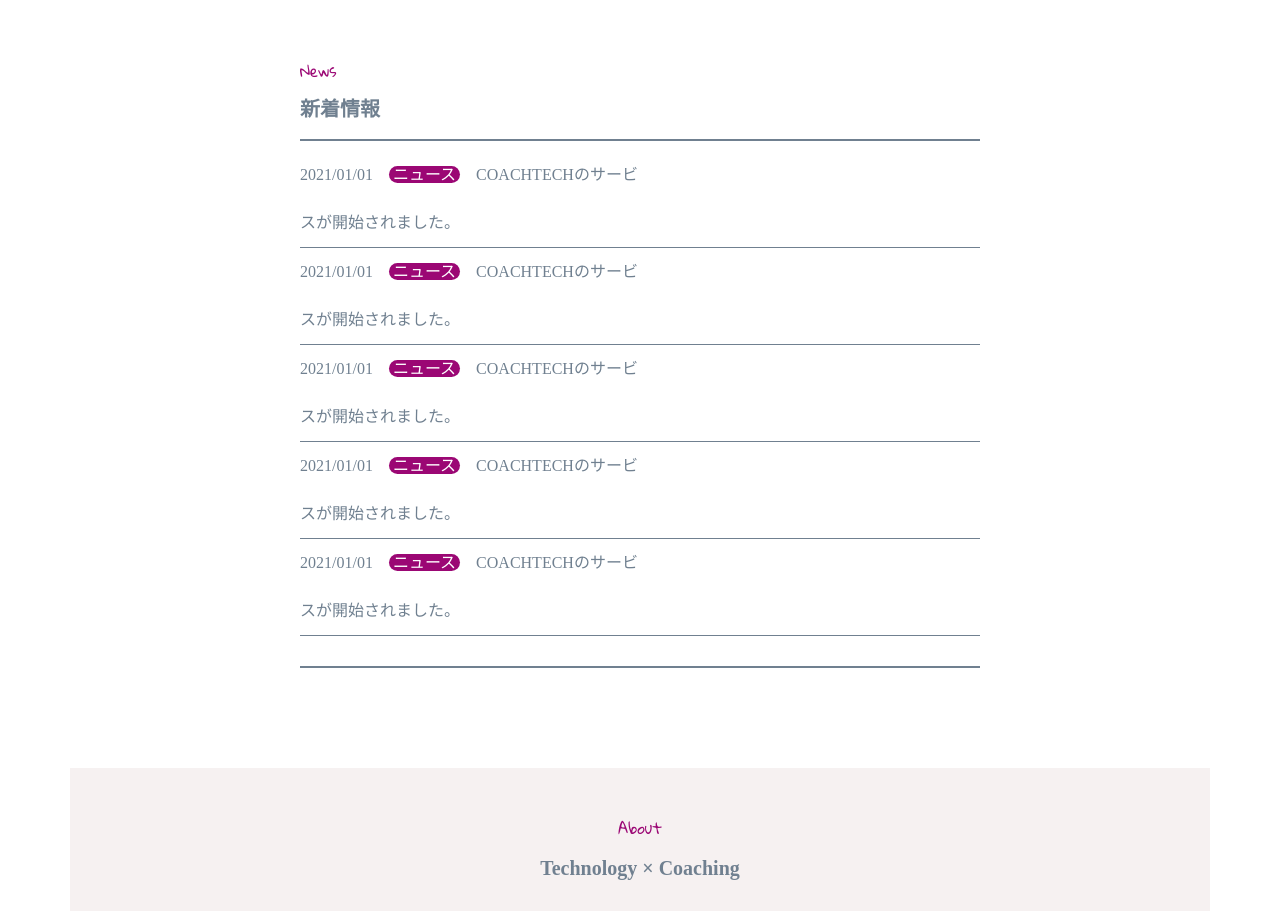
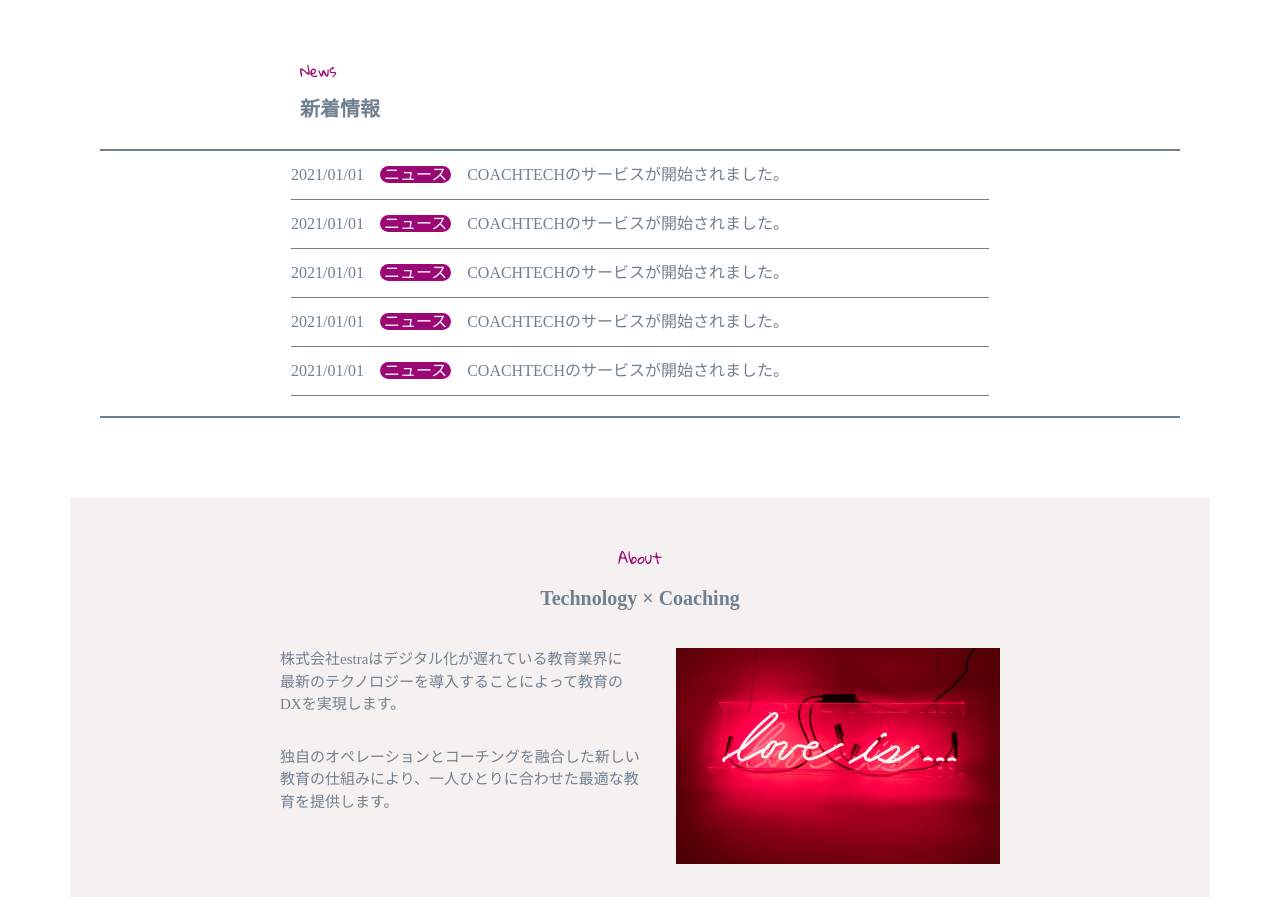
Before and after one commit to mayumikawanami/20231017_kawanami_coachtech_lp2, a plain HTML site: page index.html in a window 1280 px wide. Shown: the part 620-1531 px from the top of the page. Drawn offline with Linux system fonts and the light colour scheme; a web font is replaced by a local one.

Commit message:
再提出

```diff
--- a/css/style.css
+++ b/css/style.css
@@ -87,17 +87,18 @@ a {
 }
 
 .news__info{
-    margin: 0px 300px 30px 300px;
-    padding: 10px 0 30px;
+    padding-bottom: 20px;
+    margin: 10px 100px;
     border-top: solid 2px;
     border-bottom: solid 2px;
     display: inline-block;
+    text-align: center;
 }
 
 .news__info--text{
     display: inline-block;
     border-bottom: solid 0.5px;
-    padding-right: 340px;
+    padding-right: 200px;
     line-height: 3;
 }
 
@@ -269,6 +270,7 @@ a {
 
 .card__content{
     padding: 15px 15px;
+    box-sizing: border-box;
 }
 
 .card__text{
@@ -282,7 +284,7 @@ a {
 }
 
 .card__date{
-    padding-right: 60px;
+    padding-right: 30px;
 }
 
 .list__btn {
@@ -404,5 +406,4 @@ a {
 }
 .copyright{
     line-height: 4;
-
 }
```
